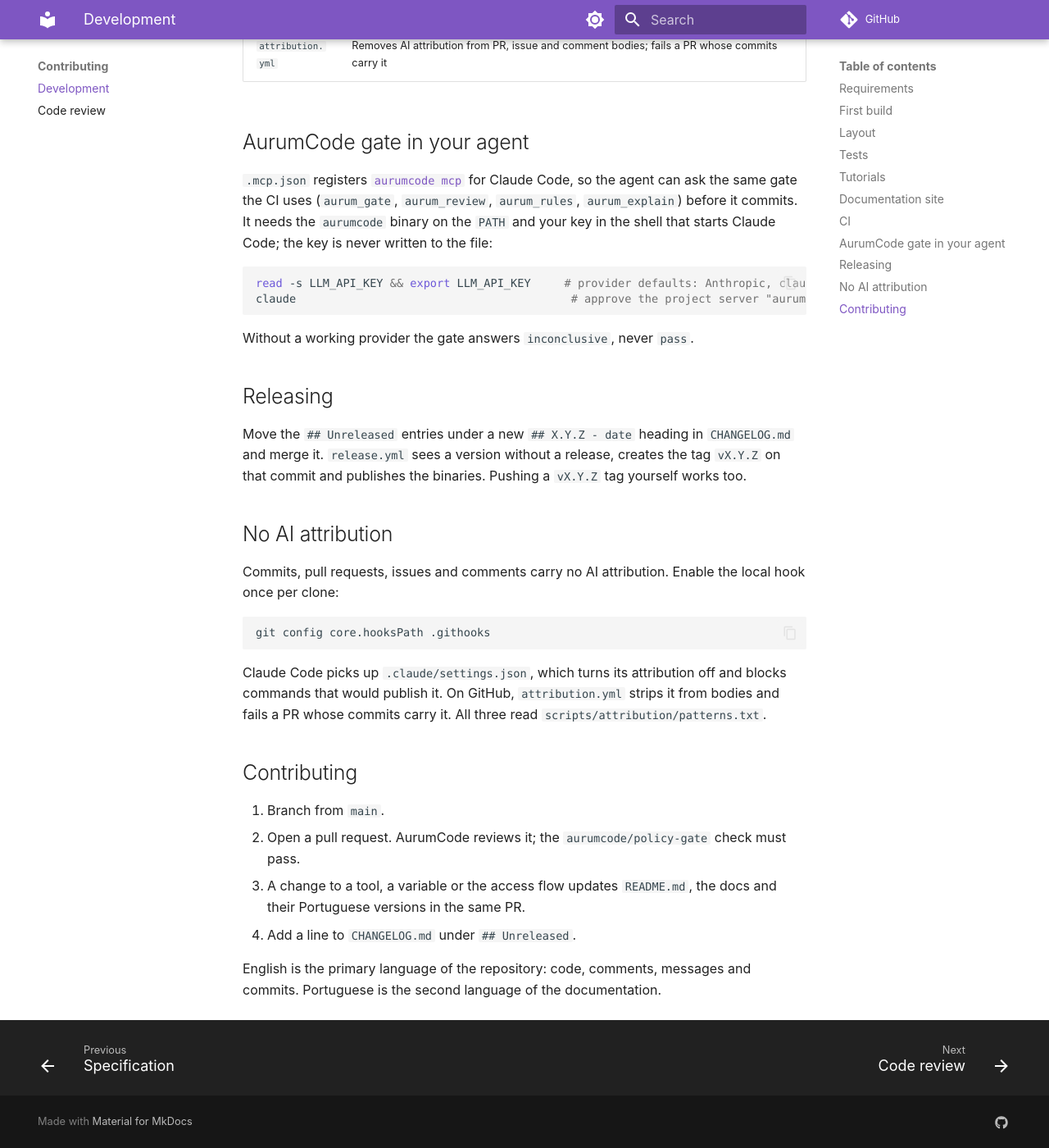
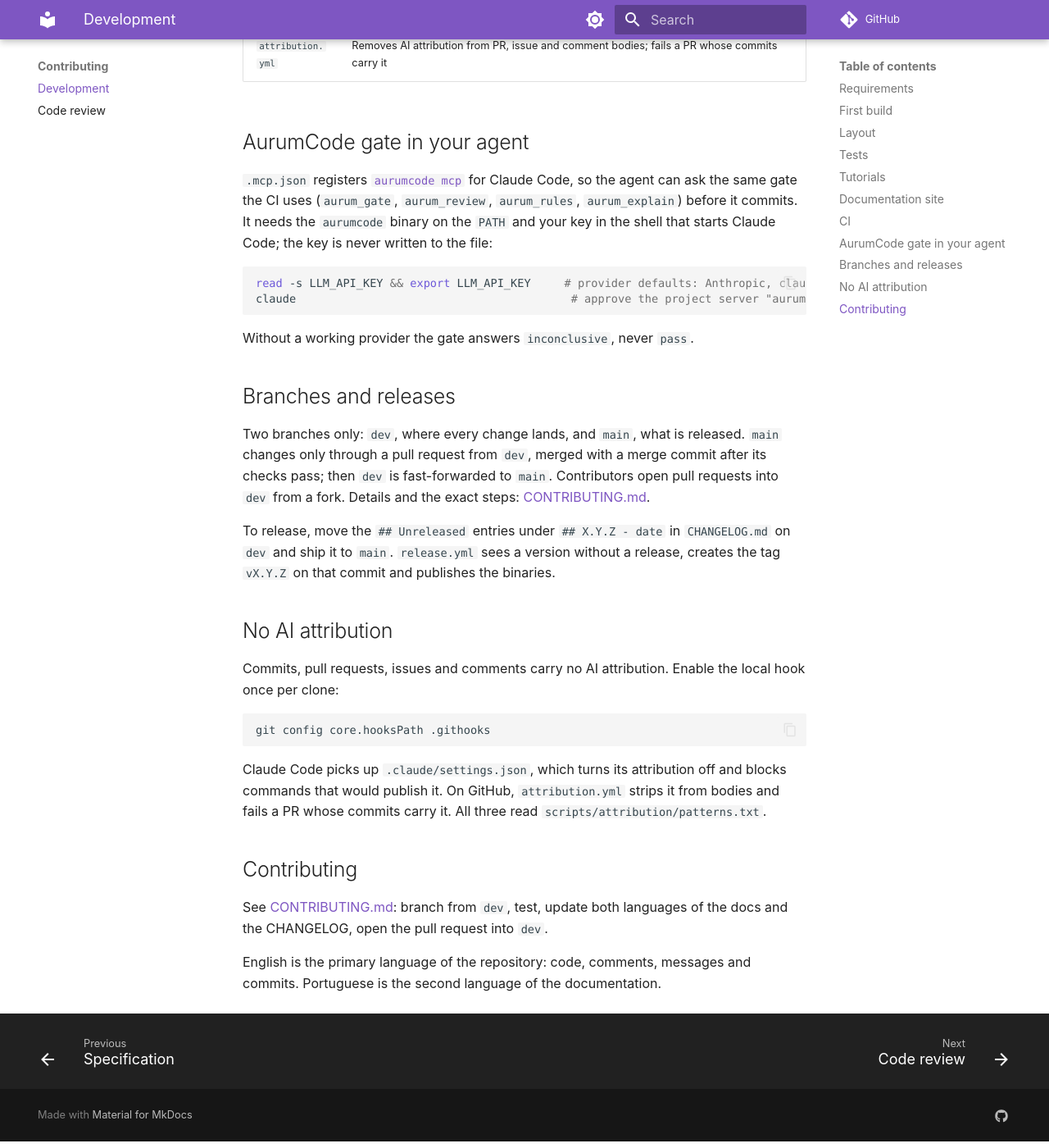
Before and after one commit to Mpaape/keyholder-mcp, an MkDocs documentation site: the page built from docs/development.md, in a window 1280 px wide and 1400 px high, scrolled down 2355 px. Shown: the whole window at 82% size. Built offline with MkDocs 1.6.1 and Material for MkDocs 9.7.7, drawn with Linux system fonts in a browser that asks for light colours; comment, search, counter and statistics services are not loaded.

Commit message:
Two branches: dev for every change, main through pull requests only
Rulesets in .github/rulesets/ (main: pull request, required checks,
no force push or deletion; dev: no force push or deletion; admins
bypass both). CI and the docs build also run on dev. CONTRIBUTING and
the development docs describe the flow.

```diff
--- a/docs/development.md
+++ b/docs/development.md
@@ -83,9 +83,11 @@
 
 Without a working provider the gate answers `inconclusive`, never `pass`.
 
-## Releasing
+## Branches and releases
 
-Move the `## Unreleased` entries under a new `## X.Y.Z - date` heading in `CHANGELOG.md` and merge it. `release.yml` sees a version without a release, creates the tag `vX.Y.Z` on that commit and publishes the binaries. Pushing a `vX.Y.Z` tag yourself works too.
+Two branches only: `dev`, where every change lands, and `main`, what is released. `main` changes only through a pull request from `dev`, merged with a merge commit after its checks pass; then `dev` is fast-forwarded to `main`. Contributors open pull requests into `dev` from a fork. Details and the exact steps: [CONTRIBUTING.md](https://github.com/Mpaape/keyholder-mcp/blob/main/CONTRIBUTING.md#branches).
+
+To release, move the `## Unreleased` entries under `## X.Y.Z - date` in `CHANGELOG.md` on `dev` and ship it to `main`. `release.yml` sees a version without a release, creates the tag `vX.Y.Z` on that commit and publishes the binaries.
 
 ## No AI attribution
 
@@ -99,9 +101,6 @@
 
 ## Contributing
 
-1. Branch from `main`.
-2. Open a pull request. AurumCode reviews it; the `aurumcode/policy-gate` check must pass.
-3. A change to a tool, a variable or the access flow updates `README.md`, the docs and their Portuguese versions in the same PR.
-4. Add a line to `CHANGELOG.md` under `## Unreleased`.
+See [CONTRIBUTING.md](https://github.com/Mpaape/keyholder-mcp/blob/main/CONTRIBUTING.md): branch from `dev`, test, update both languages of the docs and the CHANGELOG, open the pull request into `dev`.
 
 English is the primary language of the repository: code, comments, messages and commits. Portuguese is the second language of the documentation.
```
Also changed, not shown: CHANGELOG.md (+4 -0 lines), CONTRIBUTING.md (+45 -5 lines), docs/pt-BR/development.md (+5 -6 lines), 4 other files.
